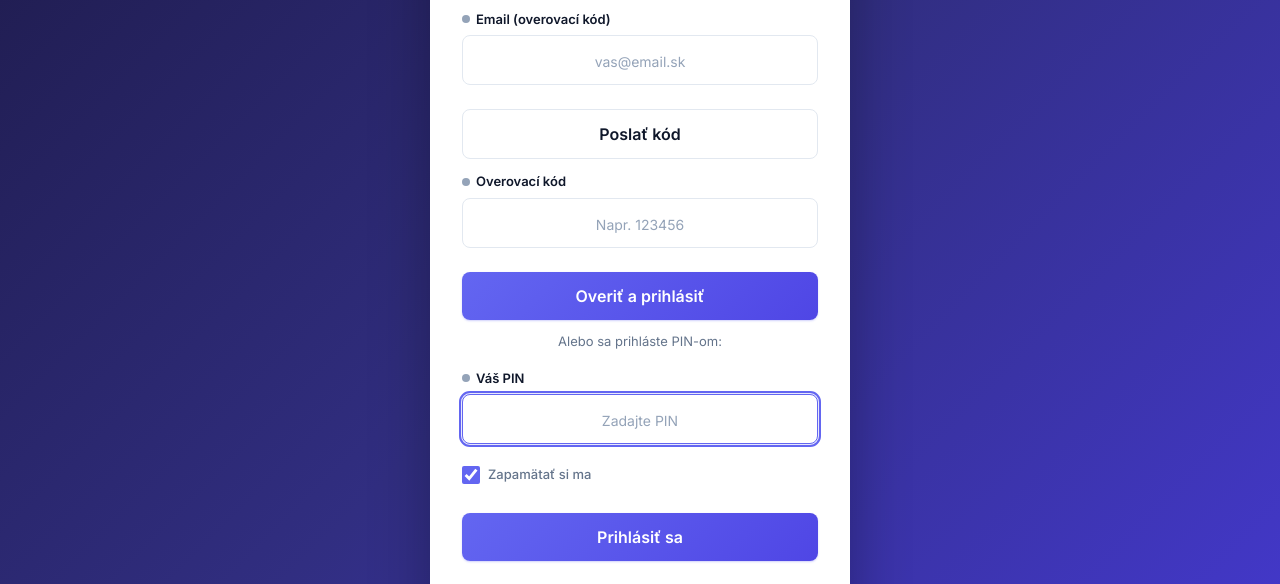
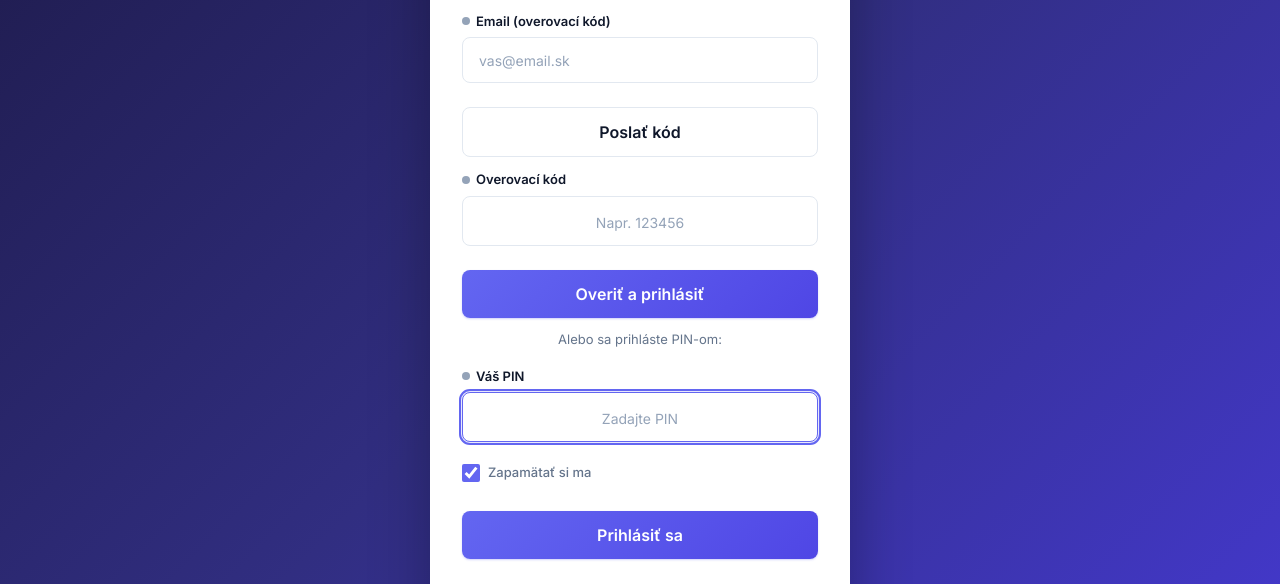
Before and after one commit to miroslavsmelkoyou2be-coder/dedicske-konanie, a website: page index.html in a window 1280 px wide. Shown: the part 172-756 px from the top of the page. Drawn offline with Linux system fonts and the light colour scheme; a script that the page names is missing.

Commit message:
Fix email input typography in auth form

```diff
--- a/styles.css
+++ b/styles.css
@@ -1574,6 +1574,14 @@
     font-weight: 400;
     font-size: 0.875rem;
     color: var(--text-muted);
+}
+
+/* Email should read naturally; wide PIN spacing is only for code-like inputs */
+#login-email {
+    letter-spacing: normal;
+    text-align: left;
+    font-size: 1rem;
+    font-weight: 500;
 }
 
 .auth-divider {
```
